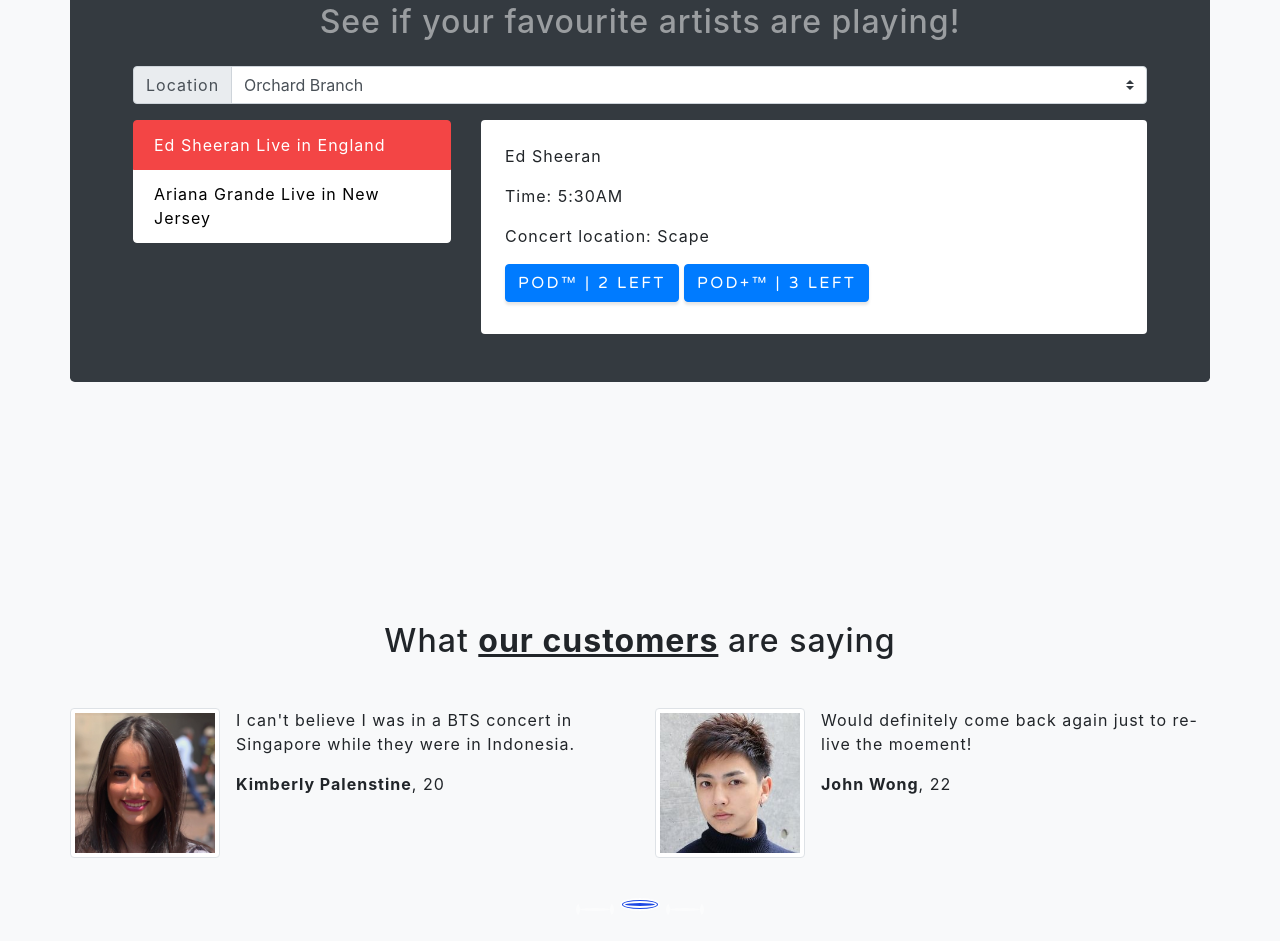
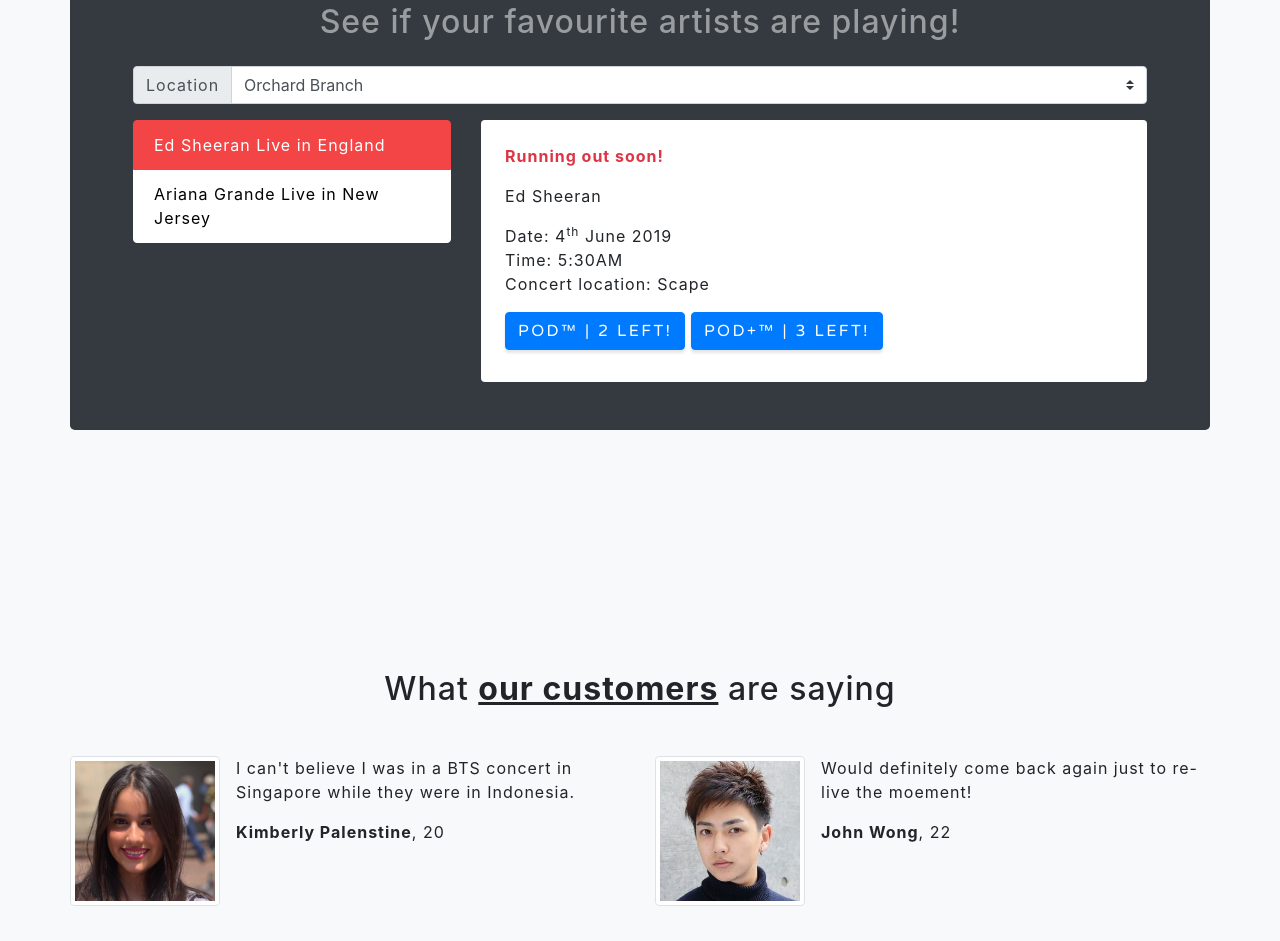
Before and after one commit to soraino/Dionysus, a website with bundled scripts: page index.html in a window 1280 px wide. Shown: the part 2627-3568 px from the top of the page. Built offline with nearby package versions, Linux system fonts and the light colour scheme.

Commit message:
Add concert date

```diff
--- a/index.html
+++ b/index.html
@@ -164,28 +164,35 @@
           <div class="bg-white rounded p-4">
             <div class="tab-content">
               <div class="tab-pane fade show active" id="show1">
+                <p class="text-danger"><b>Running out soon!</b></p>
                 <p>Ed Sheeran</p>
-                <p>Time: 5:30AM</p>
-                <p>Concert location: Scape<p>
+                <p>
+                  Date: 4<sup>th</sup> June 2019<br>
+                  Time: 5:30AM<br>
+                  Concert location: Scape
+                </p>
                 <div class="align-items-center">
                   <a href="#book" class="btn btn-primary js-scroll-trigger mb-2" onclick="clickPod(0)">
-                        POD&trade; | 2 left
+                    POD&trade; | 2 left!
                   </a>
                   <a href="#book" class="btn btn-primary js-scroll-trigger mb-2" onclick="clickPod(1)">
-                        POD+&trade; | 3 left
+                    POD+&trade; | 3 left!
                   </a>
                 </div>
               </div>
               <div class="tab-pane fade" id="show2">
                 <p>Ariana Grande</p>
-                <p>Time: 5:30AM</p>
-                <p>Concert location: Scape<p>
+                <p>
+                  Date: 5<sup>th</sup> June 2019<br>
+                  Time: 5:30AM<br>
+                  Concert location: Scape
+                </p>
                 <div>
                   <a href="#book" class="btn btn-primary js-scroll-trigger mb-2" onclick="clickPod(0)">
-                        POD&trade; | 10 left
+                    POD&trade; | 10 left!
                   </a>
                   <a href="#book" class="btn btn-primary js-scroll-trigger mb-2" onclick="clickPod(1)">
-                        POD+&trade; | 9 left
+                    POD+&trade; | 9 left!
                   </a>
                 </div>
               </div>
```
Lines whose indentation alone changed are shown as unchanged.
